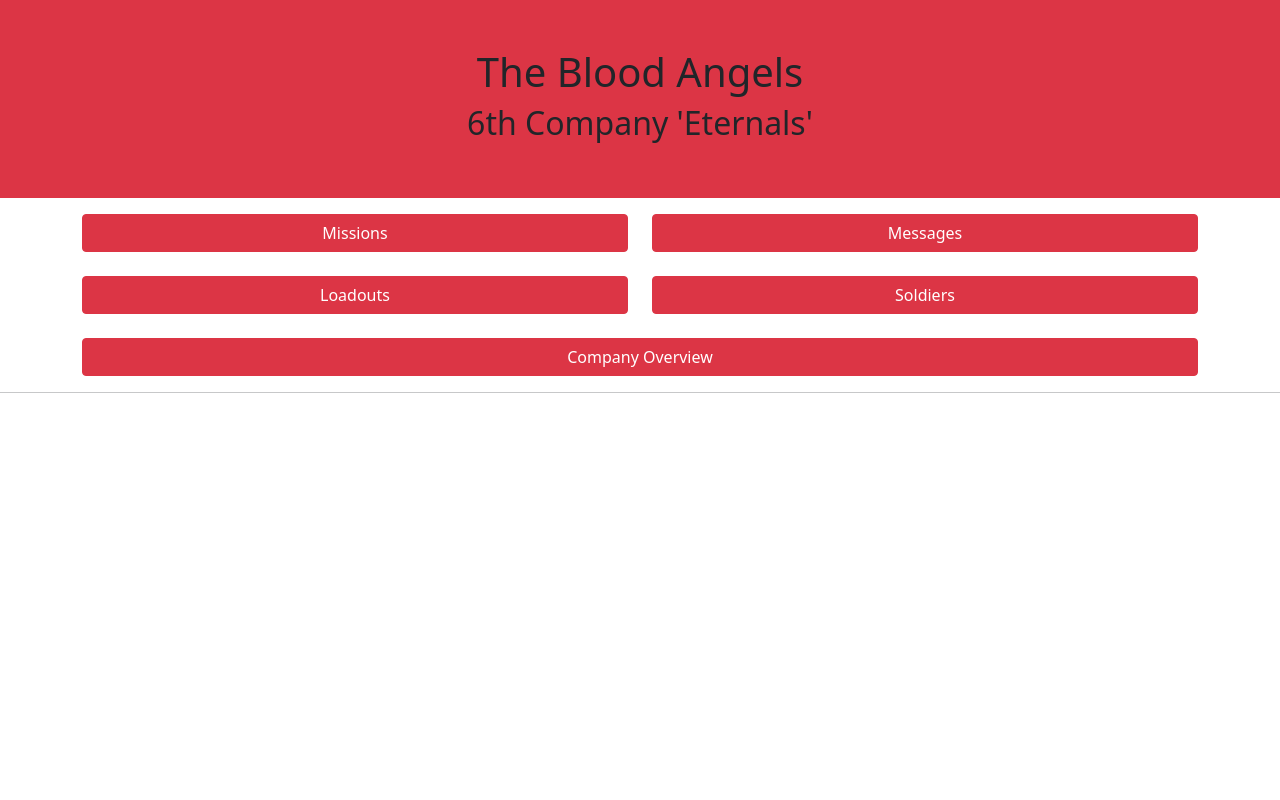
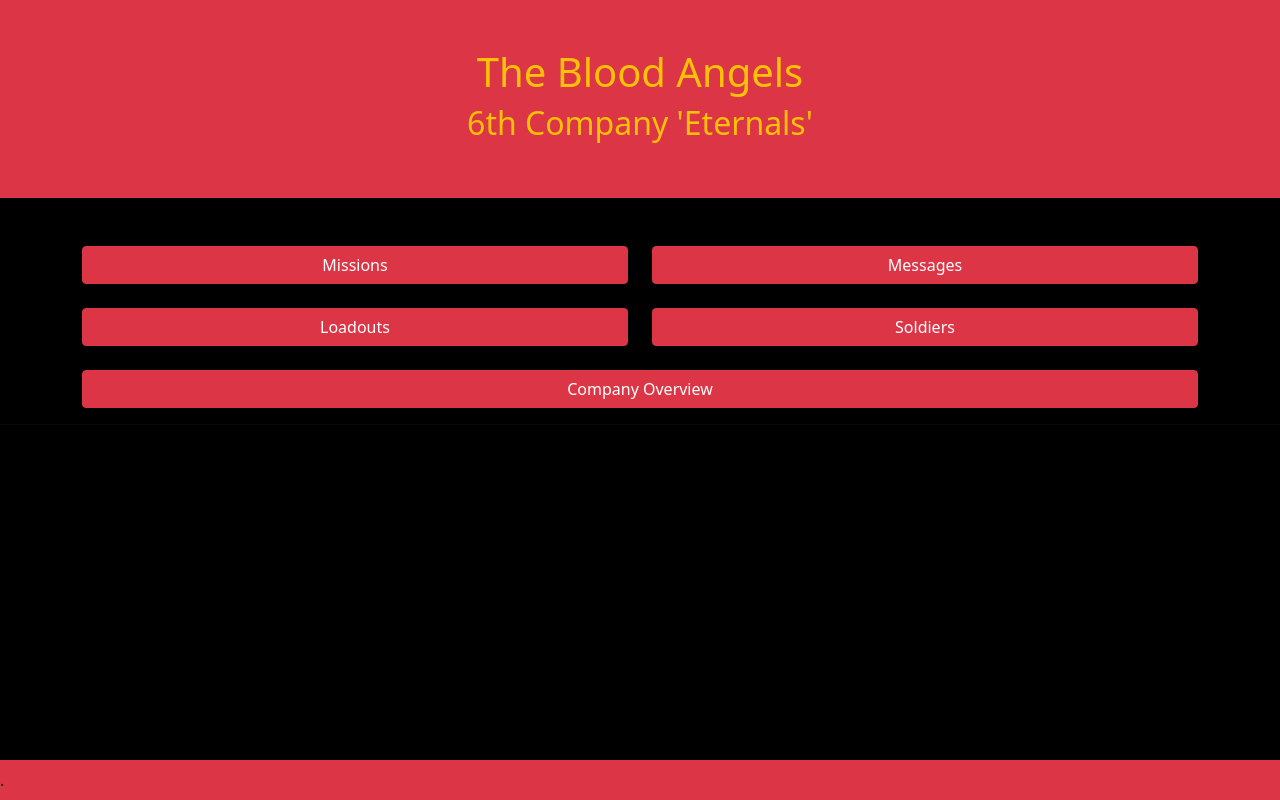
Before and after one commit to rivanovic10120rn/Skript-Projekat-1.-deo, a website: page static/index.html in a window 1280 px wide. Drawn offline with nearby package versions, Linux system fonts and the light colour scheme; no server answers.

Commit message:
mucenje sa bootstrapom (al bolje nego klasican html i css

```diff
--- a/static/index.html
+++ b/static/index.html
@@ -10,13 +10,16 @@
         <link href="https://cdn.jsdelivr.net/npm/bootstrap@5.1.3/dist/css/bootstrap.min.css" rel="stylesheet" integrity="sha384-1BmE4kWBq78iYhFldvKuhfTAU6auU8tT94WrHftjDbrCEXSU1oBoqyl2QvZ6jIW3" crossorigin="anonymous">
         <script src="https://cdn.jsdelivr.net/npm/bootstrap@5.1.3/dist/js/bootstrap.bundle.min.js" integrity="sha384-ka7Sk0Gln4gmtz2MlQnikT1wXgYsOg+OMhuP+IlRH9sENBO0LRn5q+8nbTov4+1p" crossorigin="anonymous"></script>
         <script src="skripta.js"></script>
+        <style>
+            body {background-color: #000000;}
+        </style>
     </head>
     <body onload="init()">
-        <div class="container-fluid p-5 bg-danger text-dark text-center">
+        <div class="container-fluid p-5 bg-danger text-warning text-center">
             <h1>The Blood Angels</h1>
             <h2>6th Company 'Eternals'</h2>
           </div>
-        <div class="container mt-3 my-3 text-center text-white">
+        <div class="container mt-5 text-center text-black">
             <div class="row">
                 <div class="col-sm text-end">
                     <div class="d-grid">
@@ -55,6 +58,9 @@
                 </div>
             </div>
         </div>
+        <nav class="navbar navbar-expand-sm bg-danger fixed-bottom">
+            .
+          </nav>
         <hr>
     </body>
 </html>
```
